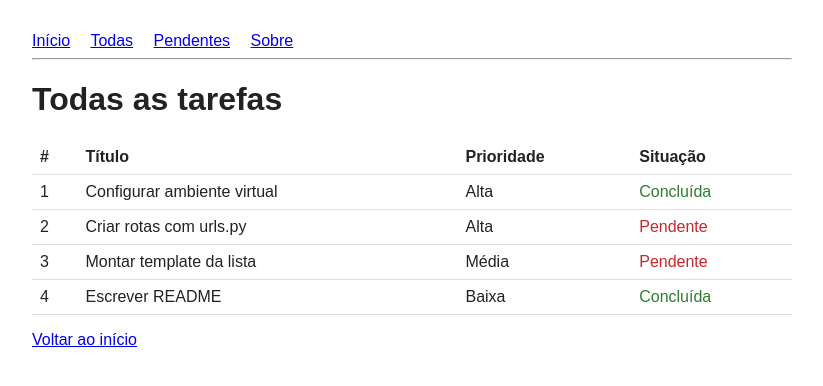
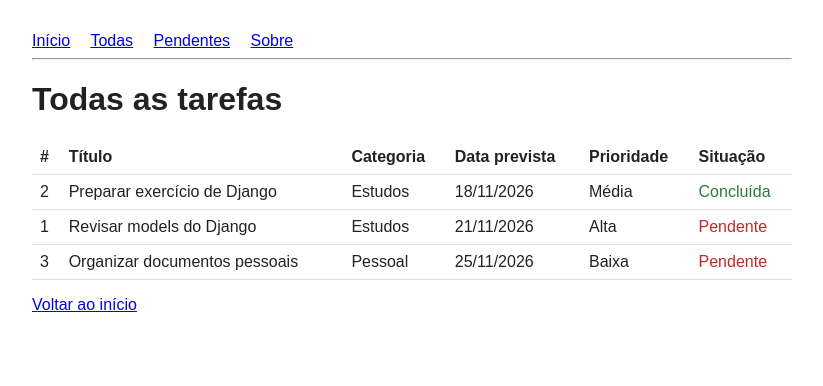
Before and after one commit to eirasgabriel/Lab_BackEnd, a Django app: page /tarefas/ in a window 1280 px wide. Shown: the top 386 px of the page, without its empty margins (228-1051 px from the left). Run offline with Django 5.2, Linux system fonts and the light colour scheme; data comes from the database, SQL or seed files in the repository.

Commit message:
Integra listagem às tarefas persistidas no banco

```diff
--- a/primeira_interface_web/tarefas/templates/tarefas/base.html
+++ b/primeira_interface_web/tarefas/templates/tarefas/base.html
@@ -9,7 +9,7 @@
     nav a { margin-right: 1rem; }
     table { width: 100%; border-collapse: collapse; margin-top: 1rem; }
     th, td { border-bottom: 1px solid #ddd; padding: .5rem; text-align: left; }
-    .Concluída { color: #2e7d32; } .Pendente { color: #c62828; }
+    .situacao-concluida { color: #2e7d32; } .situacao-pendente { color: #c62828; }
   </style>
 </head>
 <body>
--- a/primeira_interface_web/tarefas/templates/tarefas/lista.html
+++ b/primeira_interface_web/tarefas/templates/tarefas/lista.html
@@ -7,13 +7,18 @@
 
   {% if tarefas %}
     <table>
-      <tr><th>#</th><th>Título</th><th>Prioridade</th><th>Situação</th></tr>
+      <tr>
+        <th>#</th><th>Título</th><th>Categoria</th><th>Data prevista</th>
+        <th>Prioridade</th><th>Situação</th>
+      </tr>
       {% for tarefa in tarefas %}
         <tr>
           <td>{{ tarefa.id }}</td>
           <td>{{ tarefa.titulo }}</td>
-          <td>{{ tarefa.prioridade }}</td>
-          <td class="{{ tarefa.situacao }}">{{ tarefa.situacao }}</td>
+          <td>{{ tarefa.categoria }}</td>
+          <td>{{ tarefa.data_prevista|date:"d/m/Y" }}</td>
+          <td>{{ tarefa.get_prioridade_display }}</td>
+          <td class="situacao-{{ tarefa.situacao|lower }}">{{ tarefa.get_situacao_display }}</td>
         </tr>
       {% endfor %}
     </table>
--- a/primeira_interface_web/tarefas/views.py
+++ b/primeira_interface_web/tarefas/views.py
@@ -1,27 +1,28 @@
-"""Views: recebem a requisição, preparam os dados e devolvem uma resposta."""
+"""Views: recebem a requisição, consultam o banco e devolvem uma resposta."""
 from django.http import HttpResponse
 from django.shortcuts import render
 
-# Dados EM MEMÓRIA (o banco de dados com models chega nas próximas semanas).
-TAREFAS = [
-    {"id": 1, "titulo": "Configurar ambiente virtual", "prioridade": "Alta", "situacao": "Concluída"},
-    {"id": 2, "titulo": "Criar rotas com urls.py", "prioridade": "Alta", "situacao": "Pendente"},
-    {"id": 3, "titulo": "Montar template da lista", "prioridade": "Média", "situacao": "Pendente"},
-    {"id": 4, "titulo": "Escrever README", "prioridade": "Baixa", "situacao": "Concluída"},
-]
+from .models import Tarefa
 
 
 def inicio(request):
-    return render(request, "tarefas/inicio.html", {"total": len(TAREFAS)})
+    return render(request, "tarefas/inicio.html", {"total": Tarefa.objects.count()})
 
 
 def lista_tarefas(request):
-    contexto = {"titulo_pagina": "Todas as tarefas", "tarefas": TAREFAS}
+    # select_related busca a categoria na mesma consulta, evitando uma
+    # consulta extra por tarefa quando o template exibe tarefa.categoria.
+    tarefas = Tarefa.objects.select_related("categoria").order_by("data_prevista")
+    contexto = {"titulo_pagina": "Todas as tarefas", "tarefas": tarefas}
     return render(request, "tarefas/lista.html", contexto)
 
 
 def tarefas_pendentes(request):
-    pendentes = [t for t in TAREFAS if t["situacao"] == "Pendente"]
+    pendentes = (
+        Tarefa.objects.select_related("categoria")
+        .filter(situacao=Tarefa.Situacao.PENDENTE)
+        .order_by("data_prevista")
+    )
     contexto = {"titulo_pagina": "Tarefas pendentes", "tarefas": pendentes}
     return render(request, "tarefas/lista.html", contexto)
 
```
